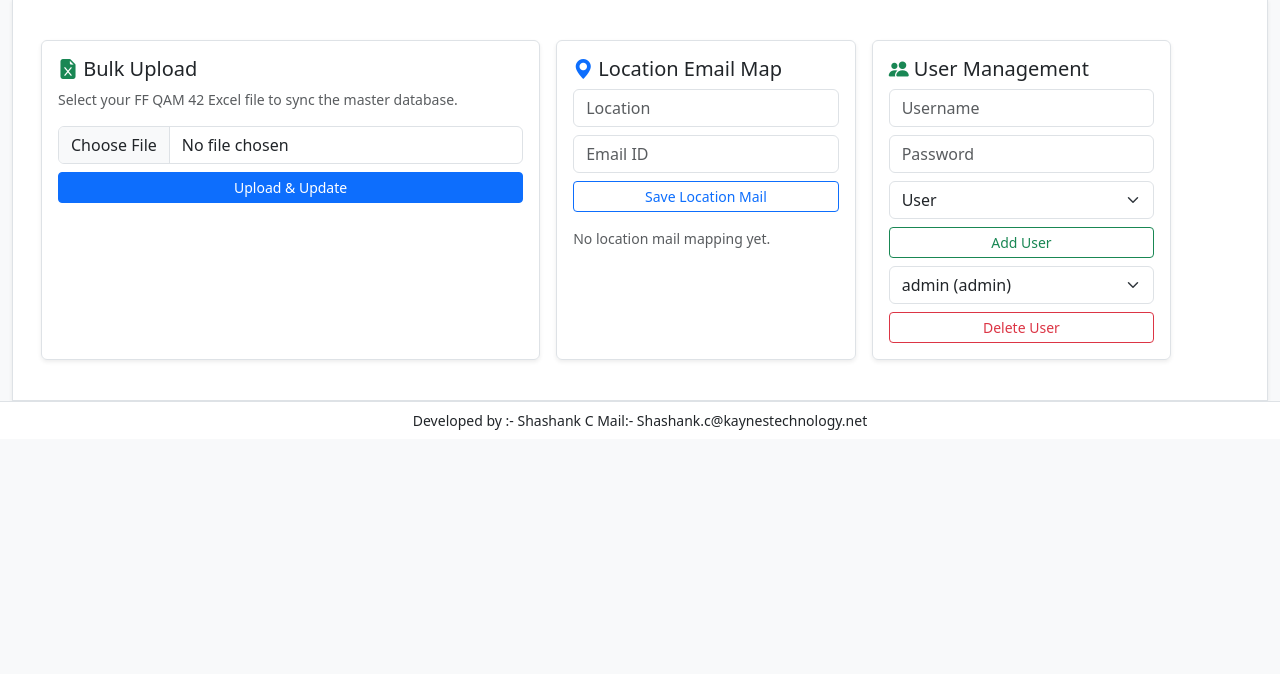
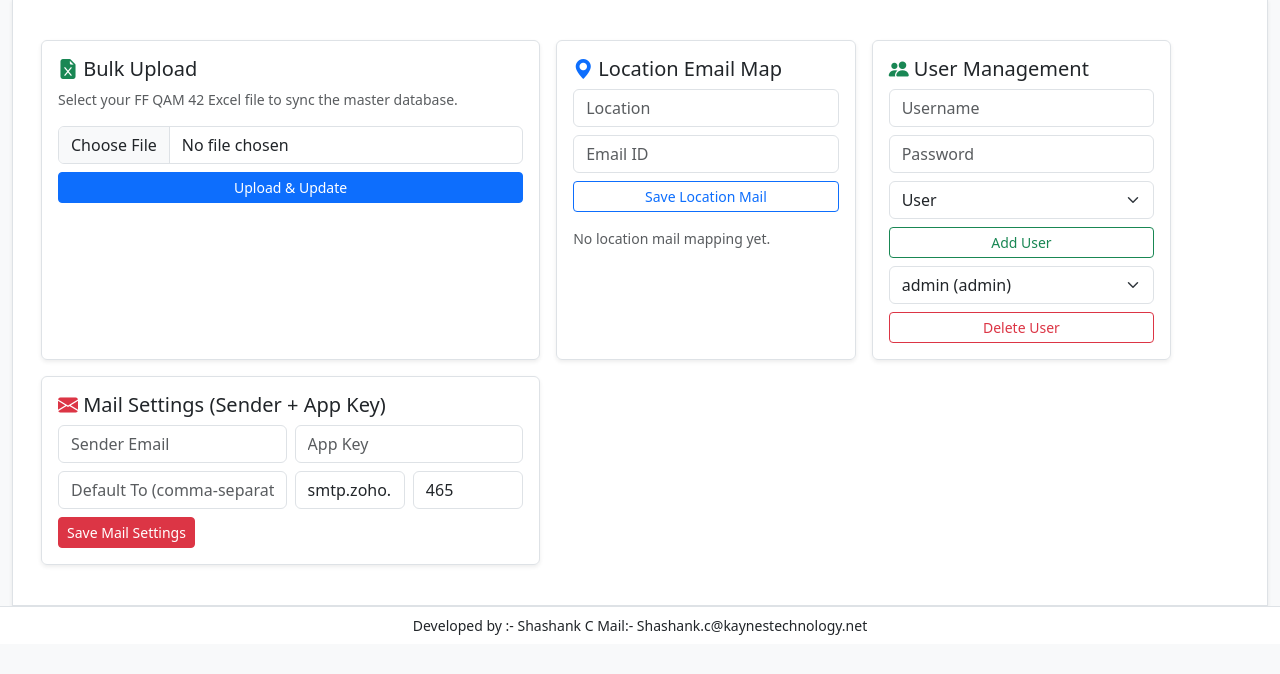
Before and after one commit to Shashancssa/CALIBRATION-, a Flask app: page / in a window 1280 px wide, after a click on "Admin & Upload". Shown: the part 109-783 px from the top of the page. Run offline with Flask 3, Linux system fonts and the light colour scheme; the visitor is signed in with stand-in values (Sample User, id 1); data comes from the database, SQL or seed files in the repository; data that the repository does not hold is empty; some libraries are stand-ins or nearby versions.

Commit message:
Add admin-managed mail sender and app key configuration (#10)

```diff
--- a/app.py
+++ b/app.py
@@ -78,12 +78,26 @@ class LocationEmail(db.Model):
     email = db.Column(db.String(200), nullable=False)
 
 
+class MailConfig(db.Model):
+    id = db.Column(db.Integer, primary_key=True)
+    sender_email = db.Column(db.String(200), nullable=False)
+    app_key = db.Column(db.String(300), nullable=False)
+    default_to = db.Column(db.String(500), nullable=True)
+    smtp_host = db.Column(db.String(100), nullable=False, default='smtp.zoho.com')
+    smtp_port = db.Column(db.Integer, nullable=False, default=465)
+    is_active = db.Column(db.Boolean, default=True)
+
+
 def initialize_defaults():
     if not UserAccount.query.filter_by(username='admin').first():
         db.session.add(UserAccount(username='admin', password='admin123', role='admin'))
     if not UserAccount.query.filter_by(username='user').first():
         db.session.add(UserAccount(username='user', password='user123', role='user'))
     db.session.commit()
+
+
+def get_mail_config():
+    return MailConfig.query.filter_by(is_active=True).order_by(MailConfig.id.desc()).first()
 
 
 def login_required(fn):
@@ -124,8 +138,13 @@ def check_alerts():
             # No pending alerts in window, do nothing
             return False
 
-        EMAIL_ADDR = "shashank.c@kaynestechnology.net"
-        EMAIL_PASS = "PKXbWyCKWPJF"
+        mail_cfg = get_mail_config()
+        if not mail_cfg:
+            print("Mail config missing. Add sender email and app key in Admin panel.")
+            return False
+
+        EMAIL_ADDR = mail_cfg.sender_email
+        EMAIL_PASS = mail_cfg.app_key
         msg = EmailMessage()
         msg['From'] = f"Kaynes Electronics Calibration System <{EMAIL_ADDR}>"
         location_mail_map = {m.location.strip().lower(): m.email for m in LocationEmail.query.all() if m.location and m.email}
@@ -135,7 +154,10 @@ def check_alerts():
             if key and key in location_mail_map:
                 recipients.add(location_mail_map[key])
         if not recipients:
-            recipients.add("shashank.c@kaynestechnology.net")
+            if mail_cfg.default_to:
+                recipients.update([x.strip() for x in mail_cfg.default_to.split(',') if x.strip()])
+            else:
+                recipients.add(EMAIL_ADDR)
 
         msg['To'] = ", ".join(sorted(recipients))
         msg['Subject'] = "🚨 Calibration Alert: 15/30-Day Items"
@@ -154,7 +176,7 @@ def check_alerts():
 
         msg.set_content(body)
         try:
-            with smtplib.SMTP_SSL('smtp.zoho.com', 465) as server:
+            with smtplib.SMTP_SSL(mail_cfg.smtp_host, mail_cfg.smtp_port) as server:
                 server.login(EMAIL_ADDR, EMAIL_PASS)
                 server.send_message(msg)
             return True
@@ -163,15 +185,20 @@ def check_alerts():
             return False
 
 def send_test_email(subject, body):
-    EMAIL_ADDR = "shashank.c@kaynestechnology.net"
-    EMAIL_PASS = "Kt8AWJB95FPa"  # put the app-specific password here
+    mail_cfg = get_mail_config()
+    if not mail_cfg:
+        raise ValueError("Mail config missing. Please save Sender Mail + App Key in Admin panel.")
+
+    EMAIL_ADDR = mail_cfg.sender_email
+    EMAIL_PASS = mail_cfg.app_key
+    recipients = mail_cfg.default_to or EMAIL_ADDR
     msg = EmailMessage()
     msg['From'] = f"Kaynes Electronics Calibration System <{EMAIL_ADDR}>"
-    msg['To'] = "shashank.c@kaynestechnology.net"
+    msg['To'] = recipients
     msg['Subject'] = subject
     msg.set_content(body)
 
-    with smtplib.SMTP_SSL('smtp.zoho.com', 465) as server:
+    with smtplib.SMTP_SSL(mail_cfg.smtp_host, mail_cfg.smtp_port) as server:
         server.login(EMAIL_ADDR, EMAIL_PASS)
         server.send_message(msg)
 
@@ -223,13 +250,15 @@ def index():
     items = CalibrationMaster.query.all()
     users = UserAccount.query.order_by(UserAccount.username.asc()).all() if session.get('role') == 'admin' else []
     location_mails = LocationEmail.query.order_by(LocationEmail.location.asc()).all() if session.get('role') == 'admin' else []
+    mail_cfg = get_mail_config() if session.get('role') == 'admin' else None
     return render_template(
         'index.html',
         items=items,
         today=datetime.now().date(),
         current_role=session.get('role', 'user'),
         users=users,
-        location_mails=location_mails
+        location_mails=location_mails,
+        mail_cfg=mail_cfg
     )
 
 @app.route('/download_master')
@@ -495,6 +524,37 @@ def manage_location_mail():
     db.session.commit()
     return redirect(url_for('index', alert='location_mail_saved'))
 
+
+@app.route('/save_mail_config', methods=['POST'])
+@login_required
+@admin_required
+def save_mail_config():
+    sender_email = request.form.get('sender_email', '').strip()
+    app_key = request.form.get('app_key', '').strip()
+    default_to = request.form.get('default_to', '').strip()
+    smtp_host = request.form.get('smtp_host', 'smtp.zoho.com').strip() or 'smtp.zoho.com'
+    smtp_port_raw = request.form.get('smtp_port', '465').strip() or '465'
+
+    try:
+        smtp_port = int(smtp_port_raw)
+    except ValueError:
+        return redirect(url_for('index', alert='mail_cfg_invalid'))
+
+    if not sender_email or not app_key:
+        return redirect(url_for('index', alert='mail_cfg_invalid'))
+
+    # Keep one active config record; update latest if exists.
+    cfg = get_mail_config() or MailConfig(sender_email=sender_email, app_key=app_key)
+    cfg.sender_email = sender_email
+    cfg.app_key = app_key
+    cfg.default_to = default_to
+    cfg.smtp_host = smtp_host
+    cfg.smtp_port = smtp_port
+    cfg.is_active = True
+    db.session.add(cfg)
+    db.session.commit()
+    return redirect(url_for('index', alert='mail_cfg_saved'))
+
 if __name__ == '__main__':
     with app.app_context():
         db.create_all()
--- a/templates/index.html
+++ b/templates/index.html
@@ -72,6 +72,10 @@
     <div class="alert alert-success" role="alert">Location email saved successfully.</div>
     {% elif request.args.get('alert') == 'location_mail_invalid' %}
     <div class="alert alert-danger" role="alert">Location and email are required.</div>
+    {% elif request.args.get('alert') == 'mail_cfg_saved' %}
+    <div class="alert alert-success" role="alert">Mail sender/app-key settings saved successfully.</div>
+    {% elif request.args.get('alert') == 'mail_cfg_invalid' %}
+    <div class="alert alert-danger" role="alert">Mail settings invalid. Sender mail and app key are required.</div>
     {% endif %}
     <ul class="nav nav-tabs" id="mainTabs" role="tablist">
         <li class="nav-item">
@@ -251,6 +255,34 @@
                         <button type="submit" class="btn btn-outline-danger btn-sm w-100">Delete User</button>
                     </form>
                 </div>
+                <div class="col-md-5 border p-3 rounded shadow-sm mt-3">
+                    <h5><i class="bi bi-envelope-fill text-danger"></i> Mail Settings (Sender + App Key)</h5>
+                    <form action="/save_mail_config" method="POST" class="row g-2">
+                        <div class="col-md-6">
+                            <input type="email" name="sender_email" class="form-control" placeholder="Sender Email"
+                                   value="{{ mail_cfg.sender_email if mail_cfg else '' }}" required>
+                        </div>
+                        <div class="col-md-6">
+                            <input type="password" name="app_key" class="form-control" placeholder="App Key" required>
+                        </div>
+                        <div class="col-md-6">
+                            <input type="text" name="default_to" class="form-control"
+                                   placeholder="Default To (comma-separated emails)"
+                                   value="{{ mail_cfg.default_to if mail_cfg and mail_cfg.default_to else '' }}">
+                        </div>
+                        <div class="col-md-3">
+                            <input type="text" name="smtp_host" class="form-control" placeholder="SMTP Host"
+                                   value="{{ mail_cfg.smtp_host if mail_cfg else 'smtp.zoho.com' }}">
+                        </div>
+                        <div class="col-md-3">
+                            <input type="number" name="smtp_port" class="form-control" placeholder="SMTP Port"
+                                   value="{{ mail_cfg.smtp_port if mail_cfg else 465 }}">
+                        </div>
+                        <div class="col-12">
+                            <button type="submit" class="btn btn-danger btn-sm">Save Mail Settings</button>
+                        </div>
+                    </form>
+                </div>
             </div>
         </div>
     </div>
```
